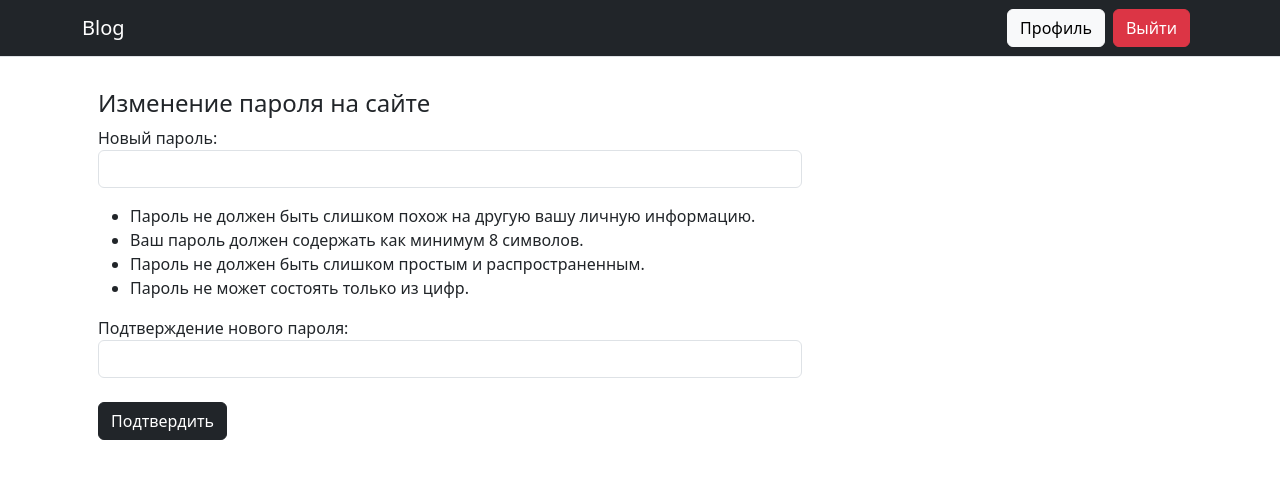
After one commit to BaronSamedick/django_blog, a Django app: page /change-password/ in a window 1280 px wide. The commit adds this page. Shown: the top 479 px of the page. Run offline with Django 4.2, Linux system fonts and the light colour scheme; a user stored in the database is signed in; tables that the repository leaves empty hold one stand-in row (values such as "Sample post"); some libraries are stand-ins or nearby versions.

Commit message:
* добавлена смена пароля

```diff
--- a/src/apps/user/forms.py
+++ b/src/apps/user/forms.py
@@ -1,5 +1,5 @@
 from django import forms
-from django.contrib.auth.forms import AuthenticationForm, UserCreationForm
+from django.contrib.auth.forms import AuthenticationForm, SetPasswordForm, UserCreationForm
 from django.contrib.auth.models import User
 
 from .models import Profile
@@ -100,3 +100,17 @@ class UserLoginForm(AuthenticationForm):
         self.fields["password"].widget.attrs["placeholder"] = "Пароль пользователя"
         for field in self.fields:
             self.fields[field].widget.attrs.update({"class": "form-control", "autocomplete": "off"})
+
+
+class UserPasswordChangeForm(SetPasswordForm):
+    """
+    Форма изменения пароля
+    """
+
+    def __init__(self, *args, **kwargs):
+        """
+        Обновление стилей формы
+        """
+        super().__init__(*args, **kwargs)
+        for field in self.fields:
+            self.fields[field].widget.attrs.update({"class": "form-control", "autocomplete": "off"})
--- a/src/apps/user/urls.py
+++ b/src/apps/user/urls.py
@@ -1,6 +1,13 @@
 from django.urls import path
 
-from .views import ProfileDetailView, ProfileUpdateView, UserLoginView, UserLogoutView, UserRegisterView
+from .views import (
+    ProfileDetailView,
+    ProfileUpdateView,
+    UserLoginView,
+    UserLogoutView,
+    UserPasswordChangeView,
+    UserRegisterView,
+)
 
 urlpatterns = [
     path("user/edit/", ProfileUpdateView.as_view(), name="profile_edit"),
@@ -8,4 +15,5 @@ urlpatterns = [
     path("register/", UserRegisterView.as_view(), name="register"),
     path("login/", UserLoginView.as_view(), name="login"),
     path("logout/", UserLogoutView.as_view(), name="logout"),
+    path("change-password/", UserPasswordChangeView.as_view(), name="change_password"),
 ]
--- a/src/apps/user/views.py
+++ b/src/apps/user/views.py
@@ -1,10 +1,10 @@
-from django.contrib.auth.views import LoginView, LogoutView
+from django.contrib.auth.views import LoginView, LogoutView, PasswordChangeView
 from django.contrib.messages.views import SuccessMessageMixin
 from django.db import transaction
 from django.urls import reverse_lazy
 from django.views.generic import CreateView, DetailView, UpdateView
 
-from .forms import ProfileUpdateForm, UserLoginForm, UserRegisterForm, UserUpdateForm
+from .forms import ProfileUpdateForm, UserLoginForm, UserPasswordChangeForm, UserRegisterForm, UserUpdateForm
 from .models import Profile
 
 
@@ -96,3 +96,21 @@ class UserLogoutView(LogoutView):
     """
 
     next_page = "home"
+
+
+class UserPasswordChangeView(SuccessMessageMixin, PasswordChangeView):
+    """
+    Изменение пароля пользователя
+    """
+
+    form_class = UserPasswordChangeForm
+    template_name = "user/user_password_change.html"
+    success_message = "Ваш пароль был успешно изменён!"
+
+    def get_context_data(self, **kwargs):
+        context = super().get_context_data(**kwargs)
+        context["title"] = "Изменение пароля на сайте"
+        return context
+
+    def get_success_url(self):
+        return reverse_lazy("profile_detail", kwargs={"slug": self.request.user.profile.slug})
--- a/src/templates/user/profile_detail.html
+++ b/src/templates/user/profile_detail.html
@@ -23,6 +23,7 @@
                             <li>О себе: {{ profile.biography }}</li>
                         </ul>
                         <a href="{% url 'profile_edit' %}" class="btn btn-sm btn-primary">Редактировать профиль</a>
+                        <a href="{% url 'change_password' %}" class="btn btn-sm btn-primary">Сменить пароль</a>
                     </div>
                 </div>
             </div>
--- /dev/null
+++ b/src/templates/user/user_password_change.html
@@ -0,0 +1,16 @@
+{% extends 'base.html' %}
+
+{% block content %}
+    <div class="card mb-3 border-0 nth-shadow">
+        <div class="card-body">
+            <div class="card-title">
+                <h4>Изменение пароля на сайте</h4>
+            </div>
+            <form method="post">
+                {% csrf_token %}
+                {{ form.as_p }}
+                <button type="submit" class="btn btn-dark mt-2">Подтвердить</button>
+            </form>
+        </div>
+    </div>
+{% endblock %}
```
